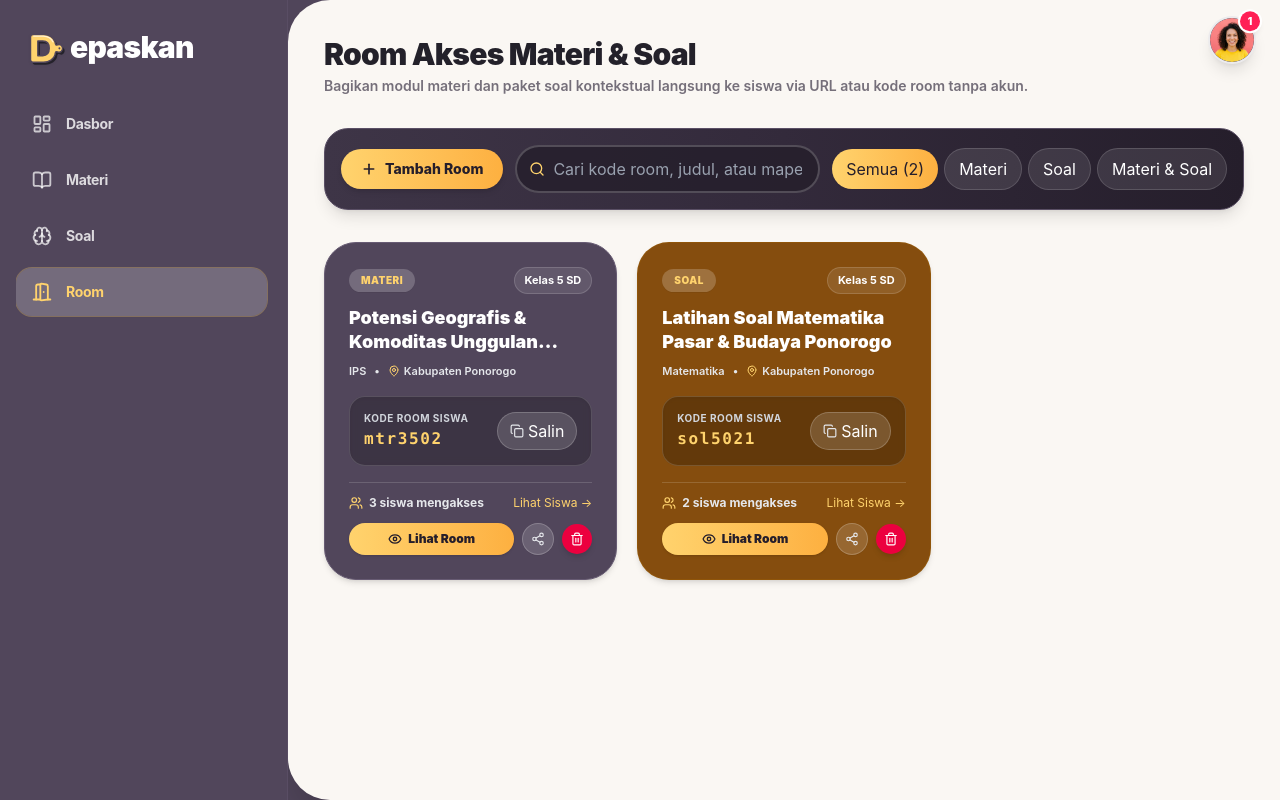
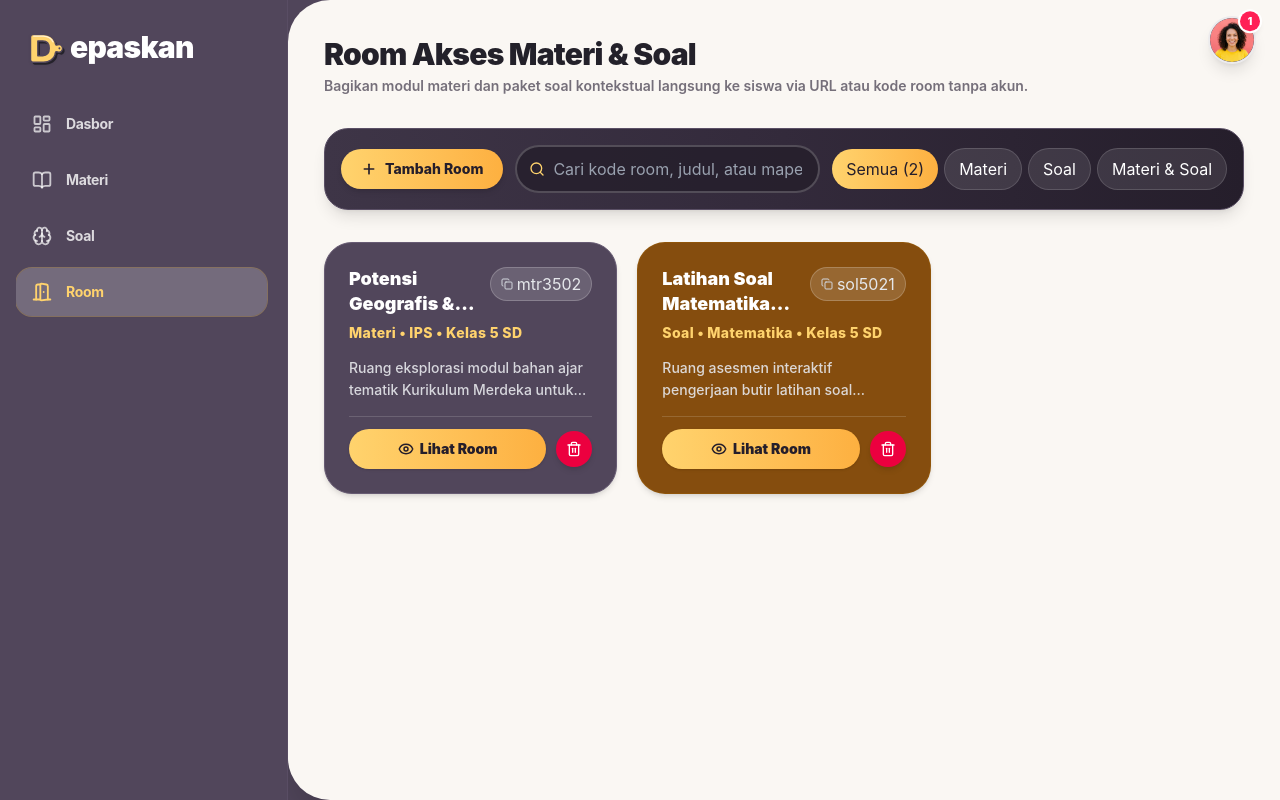
Before and after one commit to Irham-Najib-Azimul-Qowi/ContextLearningApp, a Next.js app: page /teacher/rooms in a window 1280 px wide. Built offline with nearby package versions, Linux system fonts and the light colour scheme.

Commit message:
feat(ui): update cards styling for materials, questions, and rooms

```diff
--- a/app/teacher/rooms/page.tsx
+++ b/app/teacher/rooms/page.tsx
@@ -7,16 +7,8 @@ import {
   Plus,
   Copy,
   Check,
-  ExternalLink,
-  BookOpen,
-  Brain,
-  Users,
   Search,
-  Sparkles,
-  Share2,
   Trash2,
-  MapPin,
-  Calendar,
   Eye,
 } from "lucide-react";
 import { TeacherWorkspaceShell } from "@/components/layout/teacher-workspace-shell";
@@ -25,13 +17,11 @@ import { LearningRoom, School, UserProfile } from "@/lib/db/types";
 
 export default function TeacherRoomsPage() {
   const [rooms, setRooms] = useState<LearningRoom[]>([]);
-  const [school, setSchool] = useState<School | null>(null);
-  const [user, setUser] = useState<UserProfile | null>(null);
+  const [, setSchool] = useState<School | null>(null);
+  const [, setUser] = useState<UserProfile | null>(null);
   const [copiedCode, setCopiedCode] = useState<string | null>(null);
-  const [copiedLink, setCopiedLink] = useState<string | null>(null);
   const [filterType, setFilterType] = useState<"all" | "material" | "question" | "both">("all");
   const [searchQuery, setSearchQuery] = useState("");
-  const [selectedRoom, setSelectedRoom] = useState<LearningRoom | null>(null);
 
   const loadData = () => {
     const activeSchool = repository.getActiveSchool();
@@ -52,13 +42,6 @@ export default function TeacherRoomsPage() {
     setTimeout(() => setCopiedCode(null), 2000);
   };
 
-  const handleCopyLink = (code: string) => {
-    const origin = typeof window !== "undefined" ? window.location.origin : "";
-    const fullUrl = `${origin}/room/${code}`;
-    navigator.clipboard.writeText(fullUrl);
-    setCopiedLink(code);
-    setTimeout(() => setCopiedLink(null), 2000);
-  };
 
   const handleDeleteRoom = (id: string) => {
     if (confirm("Apakah Anda yakin ingin menghapus room akses ini?")) {
@@ -167,10 +150,12 @@ export default function TeacherRoomsPage() {
         </div>
 
           {/* ===================================================================
-            3. ROOM CARDS: KOTAK (GRID) DENGAN WARNA SESUAI ISI:
-               - Soal saja: Warna khas soal (#FFD36D / Amber)
-               - Materi saja: Warna khas materi (#51465B / Purple)
-               - Keduanya: Gradasi antara warna materi & soal
+              DAFTAR ROOM:
+              - Gradasi jika materi & soal (from-[#51465B] via-[#634839] to-[#854D0E])
+              - Warna materi jika materi saja (#51465B)
+              - Warna soal jika soal saja (#854D0E)
+              Layout: Judul & ID di samping kanan, Kategori di bawahnya,
+              Deskripsi di tengah secara vertikal, Button Lihat Room + Button Hapus di samping kanannya.
               =================================================================== */}
           {filteredRooms.length === 0 ? (
             <div className="p-12 text-center bg-white rounded-3xl border border-[#E9E5E8] space-y-3">
@@ -188,136 +173,86 @@ export default function TeacherRoomsPage() {
                 const isMaterial = room.type === "material";
                 const isQuestion = room.type === "question";
                 const isBoth = room.type === "both";
-              const visitorCount = room.visitors?.length || room.access_count || 0;
 
-              // Card Color Style: Solid for Material (#51465B), Solid for Question (#854D0E), Gradient for Both
+                // Card Color Style:
+                // Gradasi jika materi & soal, atau salah satu jika hanya materi / hanya soal
                 const cardColorClass = isBoth
                   ? "bg-gradient-to-br from-[#51465B] via-[#634839] to-[#854D0E] text-white border border-white/20 shadow-md hover:shadow-xl"
                   : isMaterial
                   ? "bg-[#51465B] text-white border border-[#675B73] shadow-md hover:shadow-xl"
                   : "bg-[#854D0E] text-white border border-[#A16207]/40 shadow-md hover:shadow-xl";
 
+                const roomDescription = isBoth
+                  ? `Ruang belajar tematik memuat modul materi pembelajaran dan butir latihan soal untuk wilayah ${room.region_name}.`
+                  : isMaterial
+                  ? `Ruang eksplorasi modul bahan ajar tematik Kurikulum Merdeka untuk wilayah ${room.region_name}.`
+                  : `Ruang asesmen interaktif pengerjaan butir latihan soal kontekstual untuk wilayah ${room.region_name}.`;
+
                 return (
                   <div
                     key={room.id}
-                  className={`rounded-[32px] p-6 transition-all duration-200 flex flex-col justify-between group relative overflow-hidden ${cardColorClass}`}
+                    className={`rounded-[28px] p-5 sm:p-6 transition-all duration-200 flex flex-col justify-between group relative overflow-hidden min-h-[220px] ${cardColorClass}`}
                   >
-                  {/* Top Content Header (Ikon Dihapus Sesuai Permintaan) */}
+                    {/* Top: Judul & ID di samping kanan, Kategori di bawahnya */}
                     <div>
-                    {/* Top Row: Type Badge + Grade (Tanpa Ikon) */}
-                    <div className="flex items-center justify-between gap-2 mb-3">
-                      <span className="inline-flex items-center gap-1.5 px-3 py-1 rounded-full text-[10px] font-black uppercase tracking-wider bg-white/20 text-[#FFD36D] shadow-2xs">
-                        <span>{isBoth ? "Materi & Soal" : isMaterial ? "Materi" : "Soal"}</span>
-                      </span>
-
-                      <span className="text-[11px] font-bold text-white bg-white/10 px-2.5 py-1 rounded-full border border-white/15">
-                        Kelas {room.grade} SD
-                      </span>
-                    </div>
-
-                    {/* Room Title */}
-                    <h3 className="text-base sm:text-lg font-black text-white leading-snug line-clamp-2 mb-2">
+                      <div className="flex items-start justify-between gap-3">
+                        <h3 className="text-base sm:text-lg font-black text-white leading-snug line-clamp-2">
                           {room.title}
                         </h3>
 
-                    {/* Subject & Region Context */}
-                    <div className="flex items-center gap-2 text-[11px] font-semibold text-gray-200 mb-4">
-                      <span>{room.subject}</span>
-                      <span>&bull;</span>
-                      <span className="flex items-center gap-1">
-                        <MapPin className="w-3 h-3 text-[#FFD36D]" />
-                        <span>{room.region_name}</span>
-                      </span>
-                    </div>
-
-                    {/* Code Highlight Box */}
-                    <div className="bg-black/25 backdrop-blur-xs border border-white/15 rounded-2xl p-3.5 flex items-center justify-between mb-4 shadow-inner text-white">
-                      <div>
-                        <span className="text-[10px] font-bold uppercase tracking-wider text-gray-300 block">
-                          Kode Room Siswa
-                        </span>
-                        <span className="font-mono text-base font-black tracking-widest text-[#FFD36D]">
-                          {room.code}
-                        </span>
-                      </div>
-
-                      <div className="flex items-center gap-1">
+                        {/* ID di samping kanan judul (Kode Room) */}
                         <button
                           type="button"
                           onClick={() => handleCopyCode(room.code)}
-                          className="px-3 py-1.5 rounded-full bg-white/15 hover:bg-white/25 text-white text-xs font-bold transition-all cursor-pointer flex items-center gap-1 border border-white/20"
-                          title="Salin Kode Akses"
+                          className="shrink-0 py-1 px-2.5 rounded-full bg-white/15 hover:bg-white/25 border border-white/20 font-mono text-[11px] font-bold text-gray-200 flex items-center gap-1 cursor-pointer transition-colors"
+                          title="Klik untuk menyalin kode room"
                         >
                           {copiedCode === room.code ? (
                             <>
-                              <Check className="w-3.5 h-3.5 text-emerald-400" />
-                              <span>Tersalin</span>
+                              <Check className="w-3 h-3 text-emerald-400" />
+                              <span className="text-emerald-300 font-sans text-[10px]">Tersalin</span>
                             </>
                           ) : (
                             <>
-                              <Copy className="w-3.5 h-3.5 text-gray-200" />
-                              <span>Salin</span>
+                              <Copy className="w-3 h-3 text-gray-300" />
+                              <span>{room.code}</span>
                             </>
                           )}
                         </button>
                       </div>
+
+                      {/* Di bawah judul: Kategori dengan warna lain */}
+                      <div className="mt-1.5 text-xs sm:text-sm font-extrabold text-[#FFD36D] tracking-wide">
+                        {isBoth ? "Materi & Soal" : isMaterial ? "Materi" : "Soal"} &bull; {room.subject} &bull; Kelas {room.grade} SD
                       </div>
                     </div>
 
-                  {/* Card Bottom Actions */}
-                  <div className="pt-3 border-t border-white/15 space-y-3">
-                    <div className="flex items-center justify-between text-xs text-gray-200">
-                      <span className="font-bold flex items-center gap-1.5">
-                        <Users className="w-3.5 h-3.5 text-[#FFD36D]" />
-                        <span>{visitorCount} siswa mengakses</span>
-                      </span>
-
-                      {room.visitors && room.visitors.length > 0 && (
-                        <button
-                          type="button"
-                          onClick={() => setSelectedRoom(room)}
-                          className="text-xs font-bold text-[#FFD36D] hover:underline cursor-pointer"
-                        >
-                          Lihat Siswa &rarr;
-                        </button>
-                      )}
+                    {/* Di antara di tengah secara vertikal: sedikit deskripsi */}
+                    <div className="my-auto py-3.5">
+                      <p className="text-xs sm:text-sm text-gray-200/90 font-medium leading-relaxed line-clamp-2">
+                        {roomDescription}
+                      </p>
                     </div>
 
-                    {/* Action Buttons Row */}
-                    <div className="flex items-center gap-2">
-                      {/* Tombol Lihat Room */}
+                    {/* Bottom: Button Lihat Room + Button Hapus di samping kanannya */}
+                    <div className="pt-3 border-t border-white/15 flex items-center gap-2.5">
                       <Link
                         href={`/room/${room.code}`}
                         target="_blank"
-                        className="flex-1 py-2 px-3 rounded-full bg-gradient-to-r from-[#FFD36D] to-[#FDB040] hover:from-[#FFE085] hover:to-[#FFBD59] text-[#251E2B] text-xs font-black text-center transition-all flex items-center justify-center gap-1.5 shadow-sm active:scale-95"
+                        className="flex-1 py-2.5 px-4 rounded-full bg-gradient-to-r from-[#FFD36D] to-[#FDB040] hover:from-[#FFE085] hover:to-[#FFBD59] text-[#251E2B] text-xs sm:text-sm font-black flex items-center justify-center gap-1.5 shadow-sm transition-all active:scale-95 text-center"
                       >
-                        <Eye className="w-3.5 h-3.5 stroke-[2.2]" />
+                        <Eye className="w-4 h-4 stroke-[2.2]" />
                         <span>Lihat Room</span>
                       </Link>
 
                       <button
                         type="button"
-                        onClick={() => handleCopyLink(room.code)}
-                        className="p-2 rounded-full bg-white/15 hover:bg-white/25 text-white transition-colors border border-white/20 cursor-pointer shadow-2xs"
-                        title="Salin Tautan Room Langsung"
-                      >
-                        {copiedLink === room.code ? (
-                          <Check className="w-3.5 h-3.5 text-emerald-400" />
-                        ) : (
-                          <Share2 className="w-3.5 h-3.5 text-gray-200" />
-                        )}
-                      </button>
-
-                      {/* Tombol Sampah Merah */}
-                      <button
-                        type="button"
                         onClick={() => handleDeleteRoom(room.id)}
-                        className="p-2 rounded-full bg-rose-600 hover:bg-rose-700 text-white transition-all cursor-pointer shadow-md active:scale-95 shrink-0"
+                        className="p-2.5 rounded-full bg-rose-600 hover:bg-rose-700 text-white transition-all cursor-pointer shadow-md active:scale-95 shrink-0"
                         title="Hapus Room"
                       >
-                        <Trash2 className="w-3.5 h-3.5" />
+                        <Trash2 className="w-4 h-4" />
                       </button>
-                    </div>
                     </div>
                   </div>
                 );
@@ -325,58 +260,6 @@ export default function TeacherRoomsPage() {
             </div>
           )}
       </div>
-
-      {/* Visitor List Modal */}
-      {selectedRoom && (
-        <div className="fixed inset-0 z-50 flex items-center justify-center bg-slate-900/50 backdrop-blur-xs p-4">
-          <div className="bg-white rounded-3xl border border-slate-200 shadow-2xl max-w-md w-full p-6 space-y-4 max-h-[80vh] flex flex-col">
-            <div className="flex items-center justify-between border-b pb-3">
-              <div>
-                <h3 className="text-base font-black text-[#23212A]">
-                  Daftar Siswa Mengakses
-                </h3>
-                <p className="text-xs text-[#756F7A]">
-                  Room: {selectedRoom.title} ({selectedRoom.code})
-                </p>
-              </div>
-
-              <button
-                type="button"
-                onClick={() => setSelectedRoom(null)}
-                className="w-7 h-7 rounded-full bg-slate-100 hover:bg-slate-200 flex items-center justify-center text-slate-600 font-bold"
-              >
-                &times;
-              </button>
-            </div>
-
-            <div className="flex-1 overflow-y-auto space-y-2 py-2 divide-y divide-slate-100">
-              {selectedRoom.visitors && selectedRoom.visitors.map((v, i) => (
-                <div key={i} className="pt-2 flex items-center justify-between text-xs">
-                  <div>
-                    <span className="font-bold text-[#23212A] block">{v.name}</span>
-                    <span className="text-[10px] text-[#756F7A]">{new Date(v.accessed_at).toLocaleTimeString([], { hour: '2-digit', minute: '2-digit' })}</span>
-                  </div>
-                  {v.score !== undefined && (
-                    <span className="px-2.5 py-1 rounded-full bg-emerald-50 text-emerald-700 font-black text-[11px]">
-                      Skor: {v.score}
-                    </span>
-                  )}
-                </div>
-              ))}
-            </div>
-
-            <div className="pt-2">
-              <button
-                type="button"
-                onClick={() => setSelectedRoom(null)}
-                className="w-full py-2.5 rounded-full bg-[#51465B] text-white text-xs font-bold"
-              >
-                Tutup
-              </button>
-            </div>
-          </div>
-        </div>
-      )}
     </TeacherWorkspaceShell>
   );
 }
```
Also changed, not shown: app/teacher/materials/page.tsx (+30 -46 lines), app/teacher/questions/page.tsx (+30 -49 lines). Lines whose indentation alone changed are shown as unchanged.
